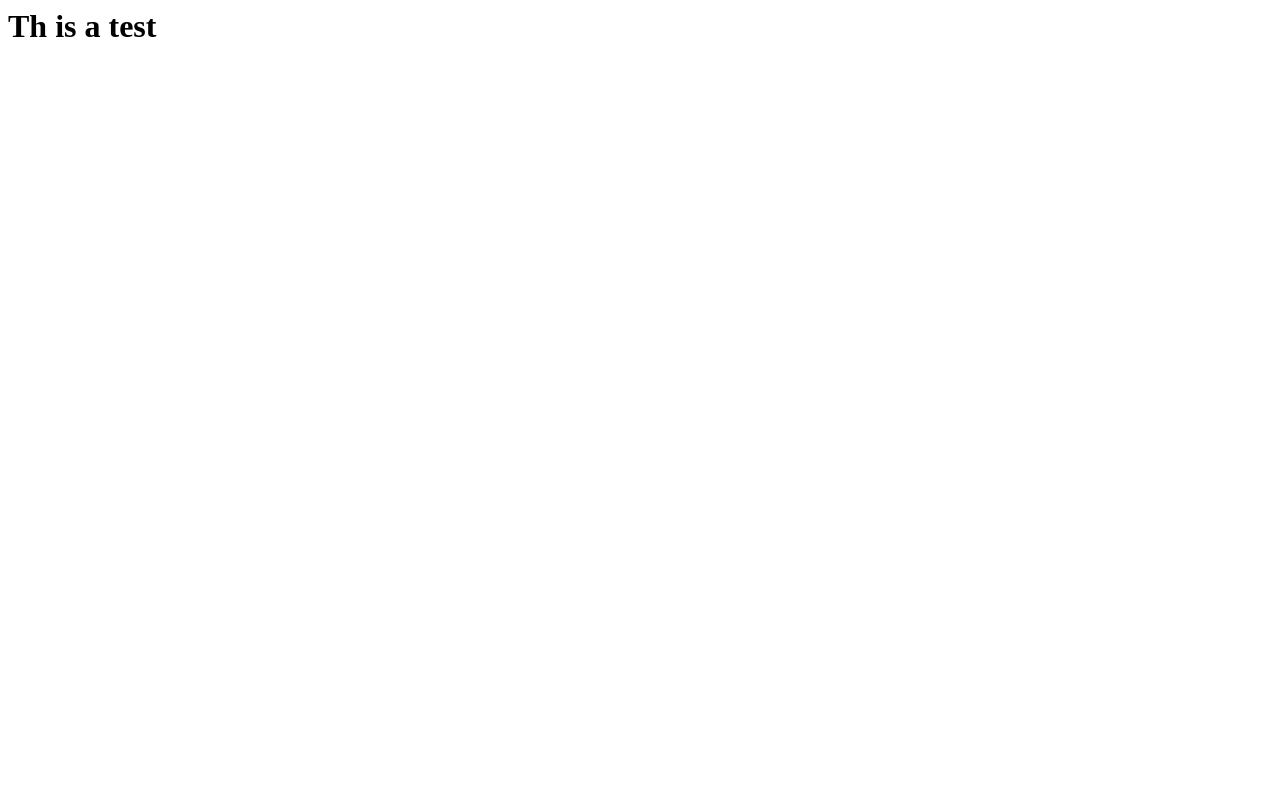
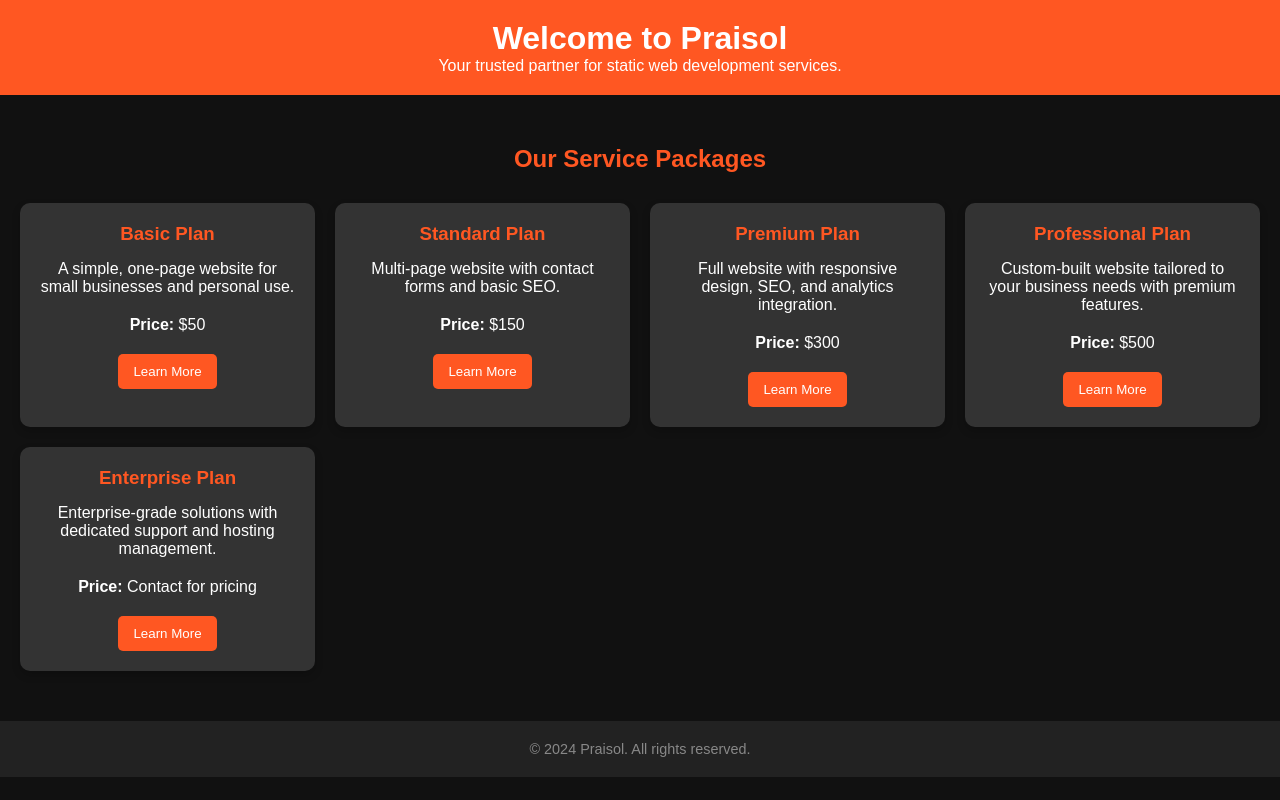
Before and after one commit to Praween-em/praisol, a plain HTML site: page index.html in a window 1280 px wide. Drawn offline with Linux system fonts and the light colour scheme.

Commit message:
Update index.html

```diff
--- a/index.html
+++ b/index.html
@@ -1 +1,164 @@
-<h1> Th is a test</h1>
+<!DOCTYPE html>
+<html lang="en">
+<head>
+    <meta charset="UTF-8">
+    <meta name="viewport" content="width=device-width, initial-scale=1.0">
+    <meta http-equiv="X-UA-Compatible" content="ie=edge">
+    <title>Praisol - Web Services</title>
+    <style>
+        * {
+            margin: 0;
+            padding: 0;
+            box-sizing: border-box;
+        }
+
+        body {
+            font-family: Arial, sans-serif;
+            background-color: #111;
+            color: #fff;
+        }
+
+        header {
+            background-color: #ff5722;
+            padding: 20px;
+            text-align: center;
+        }
+
+        header h1 {
+            color: #fff;
+        }
+
+        section {
+            padding: 50px 20px;
+            text-align: center;
+        }
+
+        section h2 {
+            color: #ff5722;
+            margin-bottom: 20px;
+        }
+
+        .card-container {
+            display: grid;
+            grid-template-columns: repeat(auto-fit, minmax(250px, 1fr));
+            gap: 20px;
+            margin-top: 30px;
+            justify-items: center;
+        }
+
+        .card {
+            background-color: #333;
+            color: #fff;
+            border-radius: 10px;
+            box-shadow: 0 4px 8px rgba(0, 0, 0, 0.2);
+            width: 100%;
+            max-width: 300px;
+            padding: 20px;
+            transition: transform 0.3s ease;
+        }
+
+        .card:hover {
+            transform: scale(1.05);
+        }
+
+        .card h3 {
+            color: #ff5722;
+            margin-bottom: 15px;
+        }
+
+        .card p {
+            font-size: 1rem;
+            margin-bottom: 20px;
+        }
+
+        .card button {
+            background-color: #ff5722;
+            border: none;
+            color: #fff;
+            padding: 10px 15px;
+            border-radius: 5px;
+            cursor: pointer;
+            transition: background-color 0.3s ease;
+        }
+
+        .card button:hover {
+            background-color: #e64a19;
+        }
+
+        footer {
+            background-color: #222;
+            padding: 20px;
+            text-align: center;
+            color: #888;
+            font-size: 0.9rem;
+        }
+
+        @media (max-width: 600px) {
+            section {
+                padding: 20px;
+            }
+
+            .card {
+                padding: 15px;
+            }
+
+            .card h3 {
+                font-size: 1.2rem;
+            }
+        }
+    </style>
+</head>
+<body>
+
+<header>
+    <h1>Welcome to Praisol</h1>
+    <p>Your trusted partner for static web development services.</p>
+</header>
+
+<section>
+    <h2>Our Service Packages</h2>
+    <div class="card-container">
+        <!-- Package 1 -->
+        <div class="card">
+            <h3>Basic Plan</h3>
+            <p>A simple, one-page website for small businesses and personal use.</p>
+            <p><strong>Price:</strong> $50</p>
+            <button>Learn More</button>
+        </div>
+        <!-- Package 2 -->
+        <div class="card">
+            <h3>Standard Plan</h3>
+            <p>Multi-page website with contact forms and basic SEO.</p>
+            <p><strong>Price:</strong> $150</p>
+            <button>Learn More</button>
+        </div>
+        <!-- Package 3 -->
+        <div class="card">
+            <h3>Premium Plan</h3>
+            <p>Full website with responsive design, SEO, and analytics integration.</p>
+            <p><strong>Price:</strong> $300</p>
+            <button>Learn More</button>
+        </div>
+        <!-- Package 4 -->
+        <div class="card">
+            <h3>Professional Plan</h3>
+            <p>Custom-built website tailored to your business needs with premium features.</p>
+            <p><strong>Price:</strong> $500</p>
+            <button>Learn More</button>
+        </div>
+        <!-- Package 5 -->
+        <div class="card">
+            <h3>Enterprise Plan</h3>
+            <p>Enterprise-grade solutions with dedicated support and hosting management.</p>
+            <p><strong>Price:</strong> Contact for pricing</p>
+            <button>Learn More</button>
+        </div>
+    </div>
+</section>
+
+<footer>
+    <p>&copy; 2024 Praisol. All rights reserved.</p>
+</footer>
+
+</body>
+</html>
```
